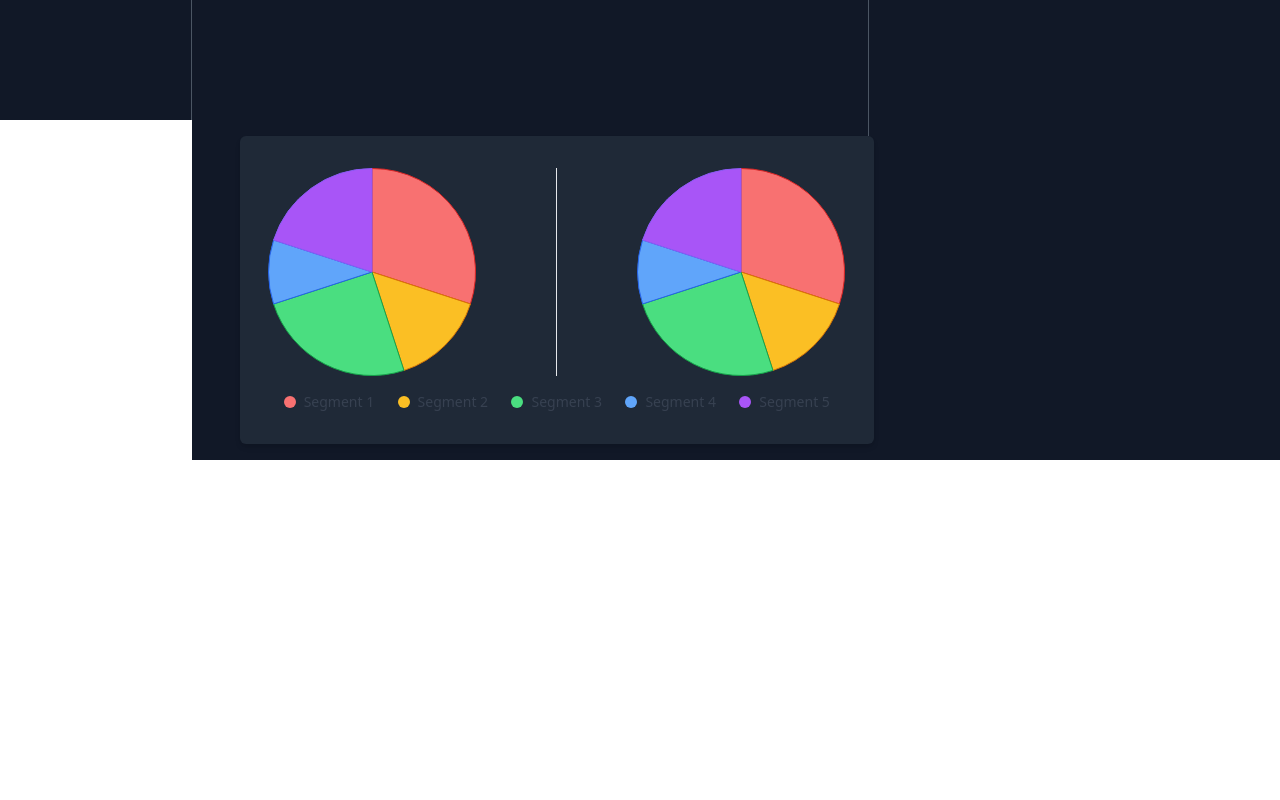
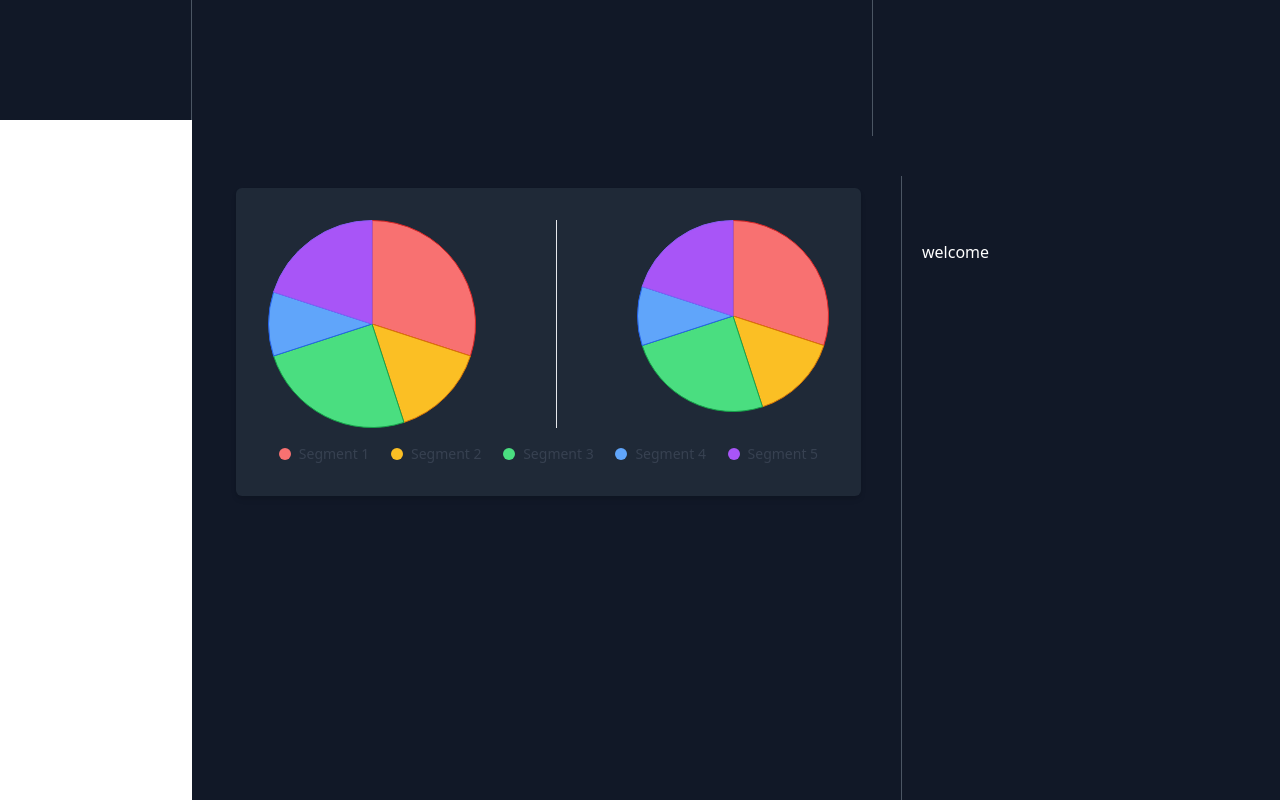
Before and after one commit to poetrywithgod/Leap-on-Admin, a React (Vite) app: page / in a window 1280 px wide. Shown: the part 680-1480 px from the top of the page. Before the commit the page ends 1140 px from the top, so only its background shows below. Built offline with nearby package versions, Linux system fonts and the light colour scheme.

Commit message:
done with barchart

```diff
--- a/src/components/Dashboard.jsx
+++ b/src/components/Dashboard.jsx
@@ -10,8 +10,8 @@ ChartJS.register(LineElement, BarElement, CategoryScale, LinearScale, PointEleme
 
 const Dashboard = () => {
     return (
-    <div className='w-full h-auto space-x-3'>
-        <div className='flex w-full'>
+    <div className='w-full h-auto'>
+        <div className='flex w-full space-x-3'>
             <div className='grow p-8 pt-20 w-2/3'>
                 <div className='grid grid-cols-1 md:grid-cols-2 lg:grid-cols-3 gap-2 mb-6'>
                     <Card icon={<FaShoppingCart />} title="Total Mentee" value="140"/>
@@ -29,10 +29,13 @@ const Dashboard = () => {
                 <Calendar />
             </div>
         </div>
-        <div className='w-full'>
-                <div className='w-[60%]'>
-                    <PieChartWithLabels/>
-            </div>
+        <div className='w-full flex h-auto space-x-7 mt-10'>
+            <div className='grow p-3 w-2/3'>
+                <PieChartWithLabels/>
+                </div>
+                <div className='w-[40%] border-l border-gray-300 dark:border-gray-600 h-screen pt-16 px-5'>
+                    welcome
+                </div>
         </div>
     </div>
   )
--- a/src/components/Piechart.jsx
+++ b/src/components/Piechart.jsx
@@ -46,15 +46,15 @@ const PieChartWithLabels = () => {
 
   return (
     <div className='flex w-full'>
-    <div className="w-full bg-white dark:bg-gray-800 rounded-md shadow-md p-8 ml-5">
+    <div className="w-full bg-white dark:bg-gray-800 rounded-md shadow-md p-8 ml-4">
       <div className="flex justify-center space-x-20"> {/* Center the pies horizontally */}
         {/* Reduce the width here using Tailwind classes */}
         <div className="w-52 h-52">
           <Pie data={data} options={options} />
-                  </div>
-                  <div className='border-l'></div>
+        </div>
+              <div className='border-l'></div>
         {/* Reduce the width here using Tailwind classes */}
-        <div className="w-52 h-52">
+        <div className="w-48 h-48">
           <Pie data={data} options={options} />
         </div>
       </div>
@@ -70,6 +70,7 @@ const PieChartWithLabels = () => {
         ))}
       </div>
     </div>
+
     </div>
   );
 };
```
